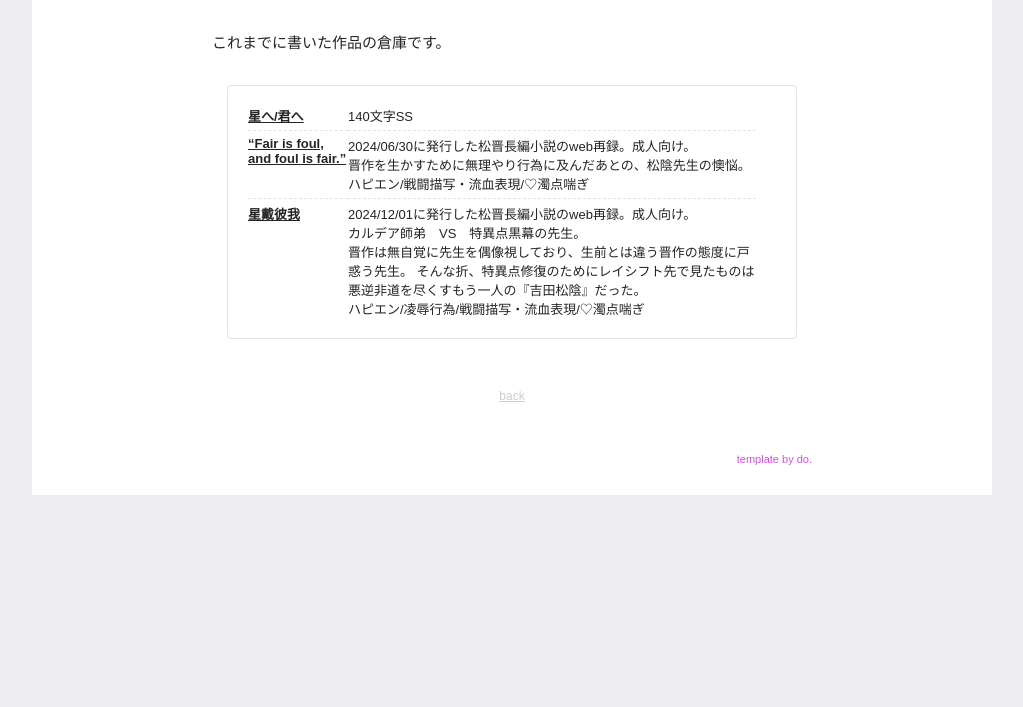
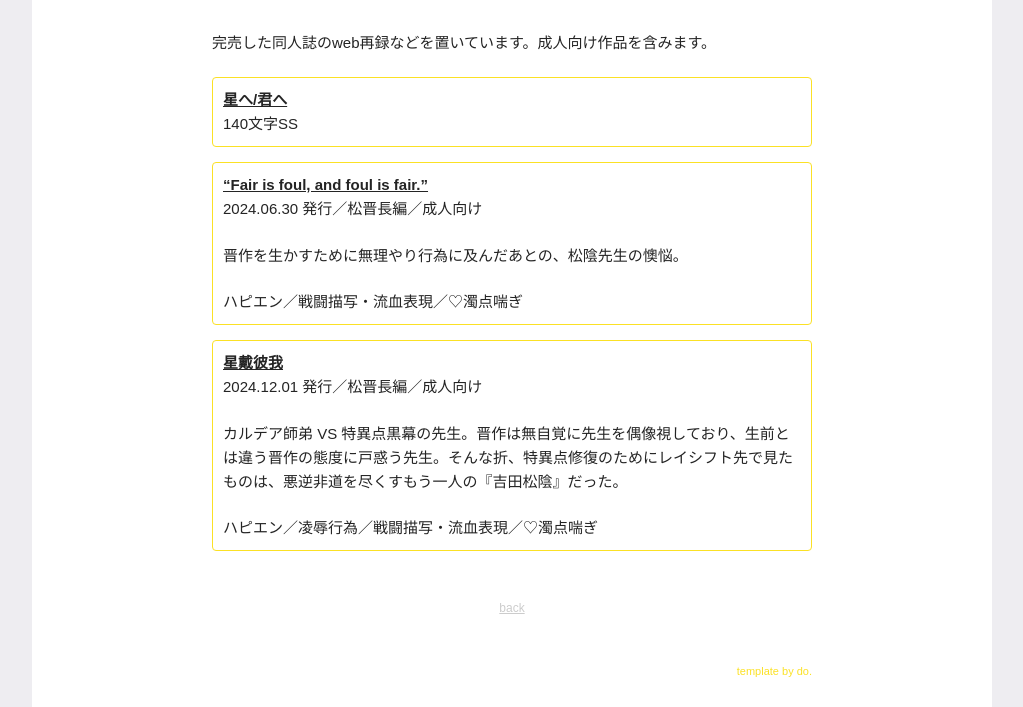
Before and after one commit to shurikenrider-maker/lastsugar, a plain HTML site: page novel.html in a window 1280 px wide. Shown: the part 125-832 px from the top of the page, without its empty margins (128-1151 px from the left). Before the commit the page ends 800 px from the top, so only its background shows below. Drawn offline with Linux system fonts and the light colour scheme.

Commit message:
Revise novel.html with updated styles and content
Updated the content and structure of the novel listing, including changing the stylesheet and modifying the descriptions of the works.

```diff
--- a/novel.html
+++ b/novel.html
@@ -6,7 +6,7 @@
   <title>novel - lastsugar</title>
   <script src="js/jquery.js"></script>
   <script src="js/common.js"></script>
-  <link rel="stylesheet" href="css/style-violet.css">
+  <link rel="stylesheet" href="css/style.css">
   <link rel="stylesheet" href="css/fuwaimg.css">
 </head>
 
@@ -20,27 +20,29 @@
     <section> <!-- １カラム始まり -->
       <h2 class="center">novel</h2>
 
-      <p>これまでに書いた作品の倉庫です。</p>
+      <p>完売した同人誌のweb再録などを置いています。成人向け作品を含みます。</p>
 
-      <!-- ここから作品リスト -->
-      <dl class="flex">
+      <!-- ここから作品リスト（1作品＝1つのbox02） -->
 
-        <dt><a href="novel/01.html">星へ/君へ</a></dt>
-        <dd>140文字SS</dd>
+      <div class="box02">
+        <p><a href="novel/01.html"><strong>星へ/君へ</strong></a><br>
+        <span class="memo">140文字SS</span></p>
+      </div>
 
-        <dt><a href="novel/02.html">“Fair is foul, and foul is fair.”</a></dt>
-        <dd>2024/06/30に発行した松晋長編小説のweb再録。成人向け。<br>
-          晋作を生かすために無理やり行為に及んだあとの、松陰先生の懊悩。
-          ハピエン/戦闘描写・流血表現/♡濁点喘ぎ<br></dd>
+      <div class="box02">
+        <p><a href="novel/02.html"><strong>“Fair is foul, and foul is fair.”</strong></a><br>
+        <span class="memo">2024.06.30 発行／松晋長編／成人向け</span></p>
+        <p>晋作を生かすために無理やり行為に及んだあとの、松陰先生の懊悩。</p>
+        <p class="memo">ハピエン／戦闘描写・流血表現／♡濁点喘ぎ</p>
+      </div>
 
-        <dt><a href="novel/02.html">星戴彼我</a></dt>
-        <dd>2024/12/01に発行した松晋長編小説のweb再録。成人向け。<br>
-          カルデア師弟　VS　特異点黒幕の先生。<br>
-          晋作は無自覚に先生を偶像視しており、生前とは違う晋作の態度に戸惑う先生。
-          そんな折、特異点修復のためにレイシフト先で見たものは悪逆非道を尽くすもう一人の『吉田松陰』だった。<br>
-          ハピエン/凌辱行為/戦闘描写・流血表現/♡濁点喘ぎ<br></dd>
+      <div class="box02">
+        <p><a href="novel/03.html"><strong>星戴彼我</strong></a><br>
+        <span class="memo">2024.12.01 発行／松晋長編／成人向け</span></p>
+        <p>カルデア師弟 VS 特異点黒幕の先生。晋作は無自覚に先生を偶像視しており、生前とは違う晋作の態度に戸惑う先生。そんな折、特異点修復のためにレイシフト先で見たものは、悪逆非道を尽くすもう一人の『吉田松陰』だった。</p>
+        <p class="memo">ハピエン／凌辱行為／戦闘描写・流血表現／♡濁点喘ぎ</p>
+      </div>
 
-      </dl>
       <!-- ここまで作品リスト -->
 
       <a href="index.html" class="top">back</a>
```
